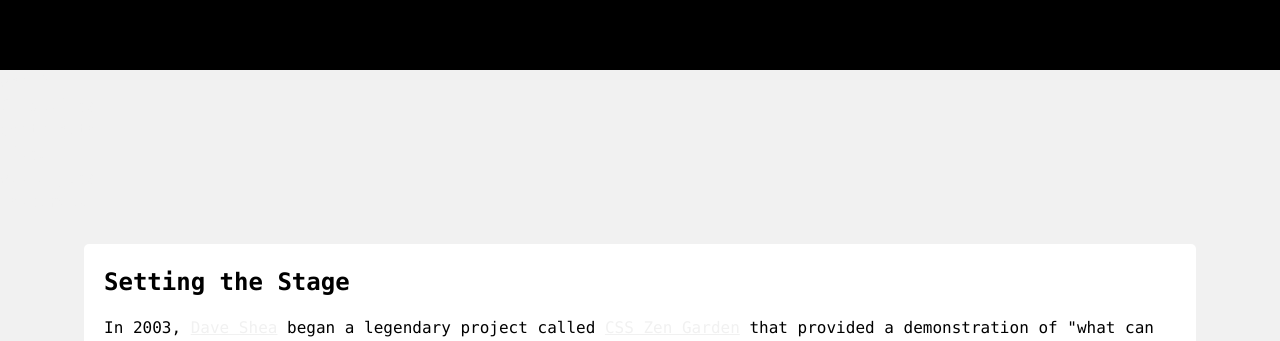
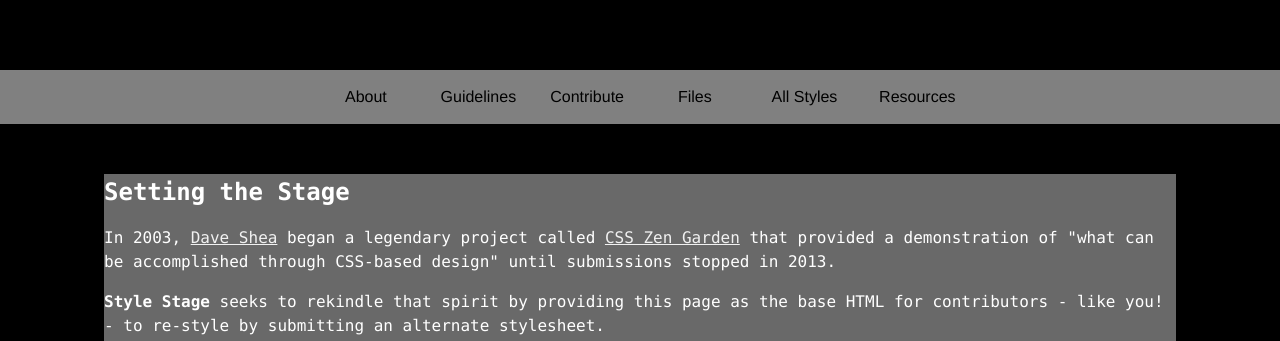
Before and after one commit to Eracom-ID481/style-stage-ilanmoinat, a plain HTML site: page index.html in a window 1280 px wide. Shown: the part 611-952 px from the top of the page. Drawn offline with Linux system fonts and the light colour scheme.

Commit message:
Ajustement du container et de la navigation

```diff
--- a/style.css
+++ b/style.css
@@ -32,8 +32,6 @@ body {
     text-rendering: optimizeSpeed;
     overflow-x: hidden;
     background-color: black;
-
-
 }
 
 /* Make images easier to work with */
@@ -61,85 +59,69 @@ select {
 }
 
 /* Fin du CSS Reset */
-
 /* Etoile */
 .link-github svg {
     width: 35px;
-    color:blue;
+    color: blue;
 }
 
 ul {
     color: black;
 }
 
-
-
 /* Contant down(descendre le contenu en bas de page) */
-
 * {
     margin: 0;
-padding:0;
+    padding: 0;
     box-sizing: border-box;
 }
 
-
-body{
-
+body {
     font-family: 'consolas', cursive;
     background-color: #f1f1f1;
     position: relative;
-padding-bottom: 58px
-min-height: 100vh;
-
-
+    padding-bottom: 58px min-height: 100vh;
 }
 
 header {
     text-align: center;
     background-color: #333;
-color: #FFD700 ;
+    color: #FFD700;
     padding: 50px;
     font-size: 80px;
-
-
 }
 
 header h2 {
-
     font-size: 48px;
     margin-bottom: 30px;
     color: #f1f1f1;
-
-
 }
 
 header p {
-
     font-size: 15px;
     color: #f1f1f1;
 }
 
 /* Neon boton */
-
 a {
-
     color: #f1f1f1;
 }
 
-header{
-
-
+header {
     background-color: black;
-
-animation: animate 2s linear  infinite;
+    animation: animate 2s linear infinite;
 }
 
-h1:before{
- content:'';
+body, nav, main, footer, aside, article {
+    background: black;
+}
+
+h1:before {
+    content: '';
     position: absolute;
     top: 0;
- left:0;
- witdh:100%;
+    left: 0;
+    witdh: 100%;
     height: 100%;
     background: #00adff;
     z-index: 1;
@@ -147,31 +129,20 @@ h1:before{
     animation: animate 1s linear infinite;
 }
 
-
-
-
-h1{
+h1 {
     margin: 0;
     padding: 0;
     text-shadow:
         filter: blur(1px);
 }
 
-
-
-h1 span
-{
-
+h1 span {
     margin: 0;
     padding: 0;
-
-
 }
 
- @keyframes animate
-{
-    0%,100%
-    {
+@keyframes animate {
+    0%, 100% {
         color: red;
         filter: blur(2px);
         text-shadow: 0 0 10x #00b3ff,
@@ -182,96 +153,110 @@ h1 span
             0 0 200x #00b3ff,
             0 0 300x #00b3ff,
             0 0 400x #00b3ff;
+    }
 
-    }
-    5%,95%
-    {
+    5%, 95% {
         color: black;
         filter: blur(0px);
         text-shadow: none;
-
-
     }
-
 }
 
 .link-github {
-
     font-family: 'consolas';
     position: relative;
     display: inline-block;
     padding: 15px 30px;
-    color:#2196f3;
-    text-transform:  uppercase;
+    color: #2196f3;
+    text-transform: uppercase;
     letter-spacing: 4px;
     text-decoration: none;
     font-size: 24px;
     overflow: hidden;
-    transition: 0,2s;
-    color:#255784;
-
+    transition: 0, 2s;
+    color: #255784;
 }
 
-
 a:hover {
-    color:#255784;
-    background:#2196f3;
-    box-shadow: 0 0 10px #2196f3, 0 0 40px #2196f3, 0 0 80px #2196f3 ;
-    transition-delay: 0,5s ;
-
-
+    color: #255784;
+    background: #2196f3;
+    box-shadow: 0 0 10px #2196f3, 0 0 40px #2196f3, 0 0 80px #2196f3;
+    transition-delay: 0, 5s;
 }
 
-
 main {
-
     width: 90vw;
     margin: 0 auto;
     padding: 30px 20px;
     /*min-height: calc(100vh - 211px - 58px);*/
-
 }
 
 main:focus {
     outline: none;
-
 }
 
-
-
 article {
-
-    background-color: #fff;
     padding: 20px;
     margin-bottom: 20px;
     border-radius: 5px;
-
 }
 
 article:last-child {
     margin-bottom: 0;
-
 }
 
+article h3 {
+    margin: 10px 0 25px 0;
+}
 
-
-article h3 {
-    margin:  10px 0 25px 0;
-}
-article p{
+article p {
     margin-top: 16px;
     line-height: 24px;
 }
-footer{
 
+footer {
     text-align: center;
     background-color: #333;
     color: #fff;
-padding:20px;
+    padding: 20px;
     bottom: 0;
     width: : 100%;
+}
 
+section.container {
+    background-color: #696969
+}
 
+p {
+    color: white
+}
+
+h2 {
+    color: white
+}
+
+nav {
+    list-style: none;
+    background: grey;
+    text-align: center;
+    padding: 0;
+    margin: 0;
+}
+
+nav li {
+    display: inline-block;
+}
+
+nav a {
+    text-decoration: none;
+    color: black;
+    width: 100px;
+    display: block;
+    padding: 15px;
+    font size: 17px;
+    font-family: helvetica;
+    transition: 0.4s;
+}
 
 /*z-index: 1; /*
 
```
Lines whose indentation alone changed are shown as unchanged.
